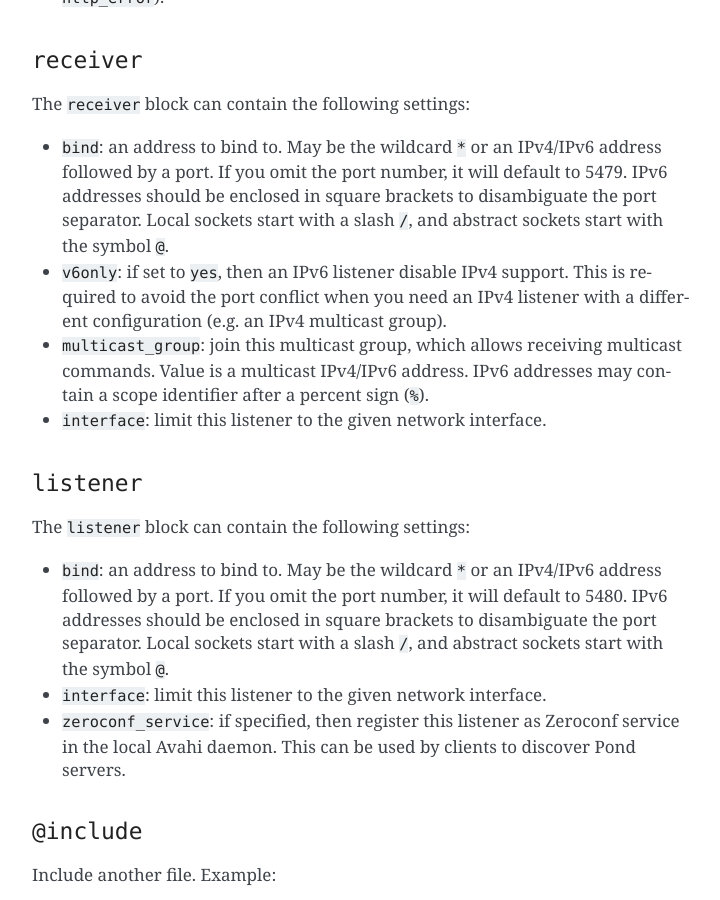
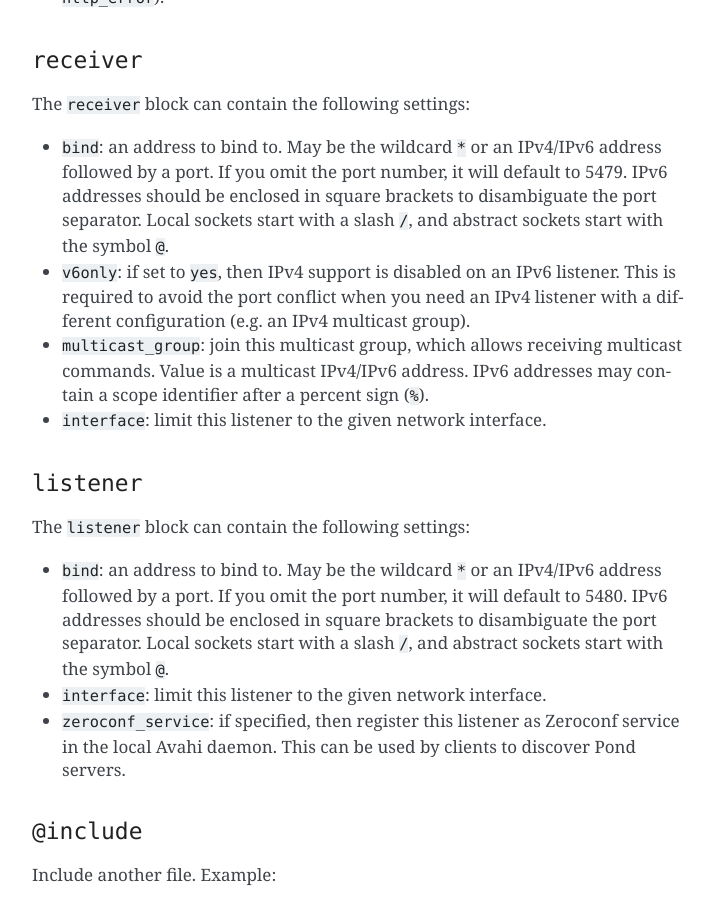
Before and after one commit to CM4all/pond, a Sphinx documentation site: the page built from doc/index.rst, in a window 1280 px wide and 900 px high, scrolled down 1413 px. Shown: the whole window, without its empty margins (388-1108 px from the left). Built offline with Sphinx 7.4.7, drawn with Linux system fonts in a browser that asks for light colours.

Commit message:
doc: improve `v6only` wording

```diff
--- a/doc/index.rst
+++ b/doc/index.rst
@@ -82,10 +82,10 @@
   square brackets to disambiguate the port separator. Local sockets
   start with a slash :file:`/`, and abstract sockets start with the
   symbol ``@``.
-- ``v6only``: if set to :samp:`yes`, then an IPv6 listener disable
-  IPv4 support.  This is required to avoid the port conflict when you
-  need an IPv4 listener with a different configuration (e.g. an IPv4
-  multicast group).
+- ``v6only``: if set to :samp:`yes`, then IPv4 support is disabled on
+  an IPv6 listener.  This is required to avoid the port conflict when
+  you need an IPv4 listener with a different configuration (e.g. an
+  IPv4 multicast group).
 - ``multicast_group``: join this multicast group, which allows
   receiving multicast commands. Value is a multicast IPv4/IPv6
   address.  IPv6 addresses may contain a scope identifier after a
```
